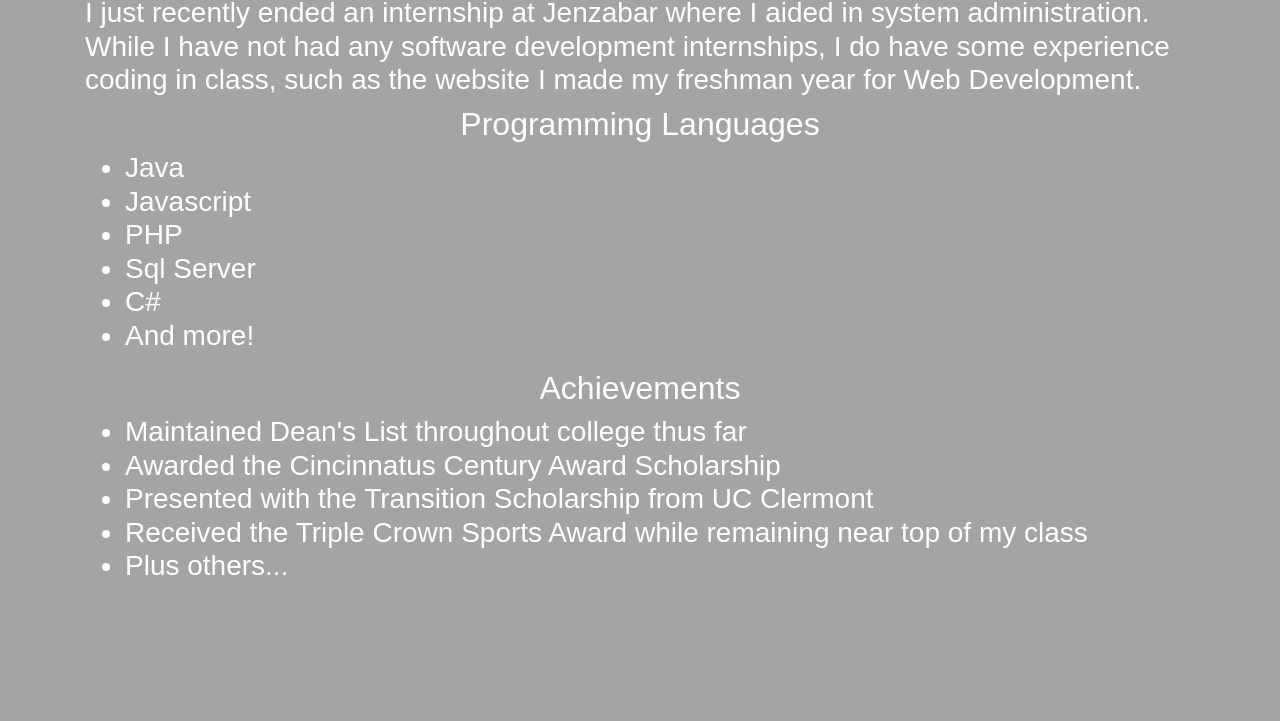
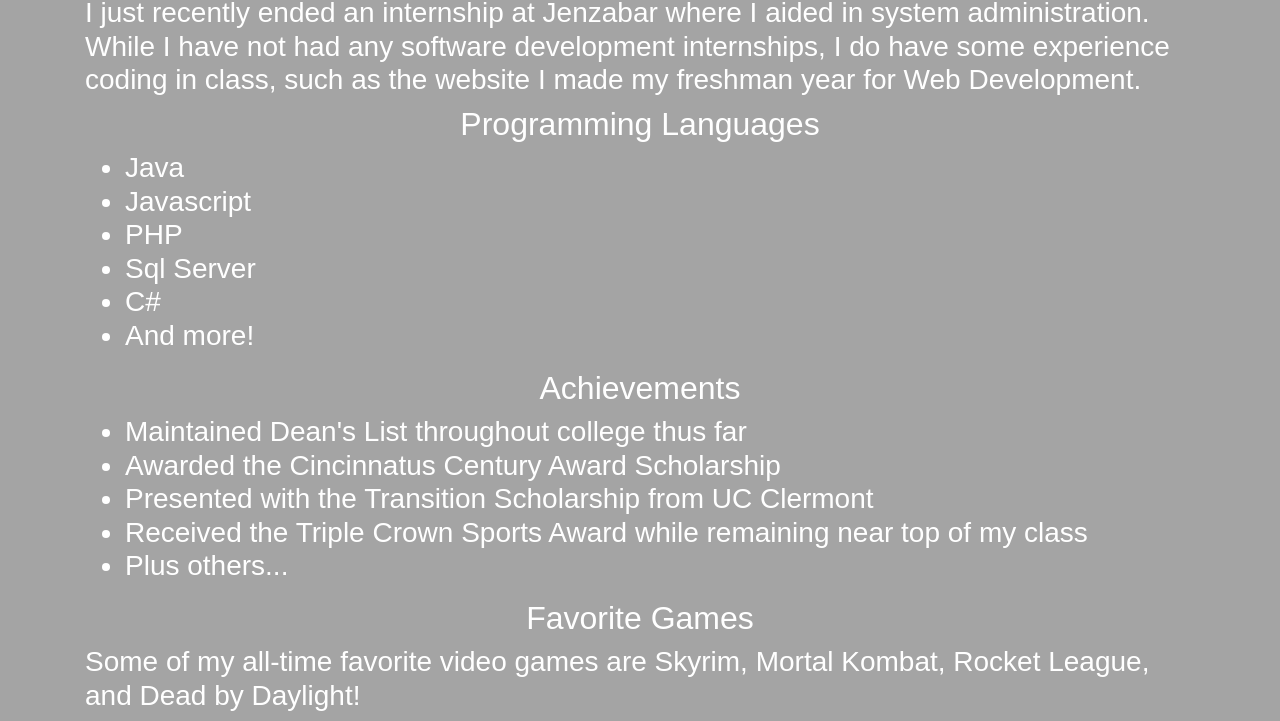
Before and after one commit to kirkai/1-online-portfolio-kirkai, a website: page index.html in a window 1280 px wide. Shown: the part 603-1324 px from the top of the page. Before the commit the page ends 1202 px from the top, so only its background shows below. Drawn offline with nearby package versions, Linux system fonts and the light colour scheme.

Commit message:
added Favorite Games section

```diff
--- a/index.html
+++ b/index.html
@@ -48,6 +48,8 @@
         <li>Plus others...</li>
       </ul>
     </h3>
+    <h2 class="section" id="games">Favorite Games</h2>
+    <h3>Some of my all-time favorite video games are Skyrim, Mortal Kombat, Rocket League, and Dead by Daylight!</h3>
   </div>
   </div>
 
```
